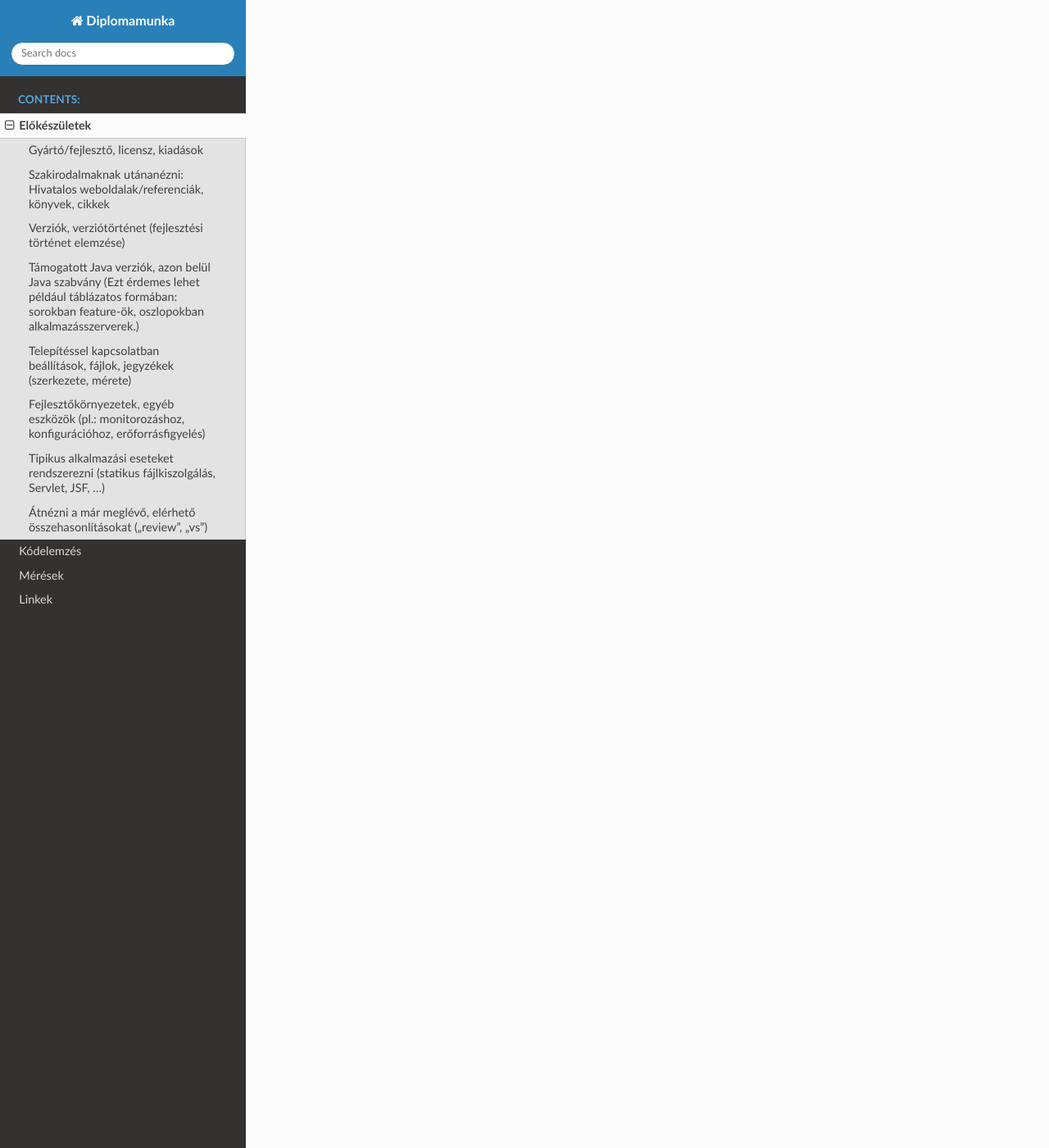
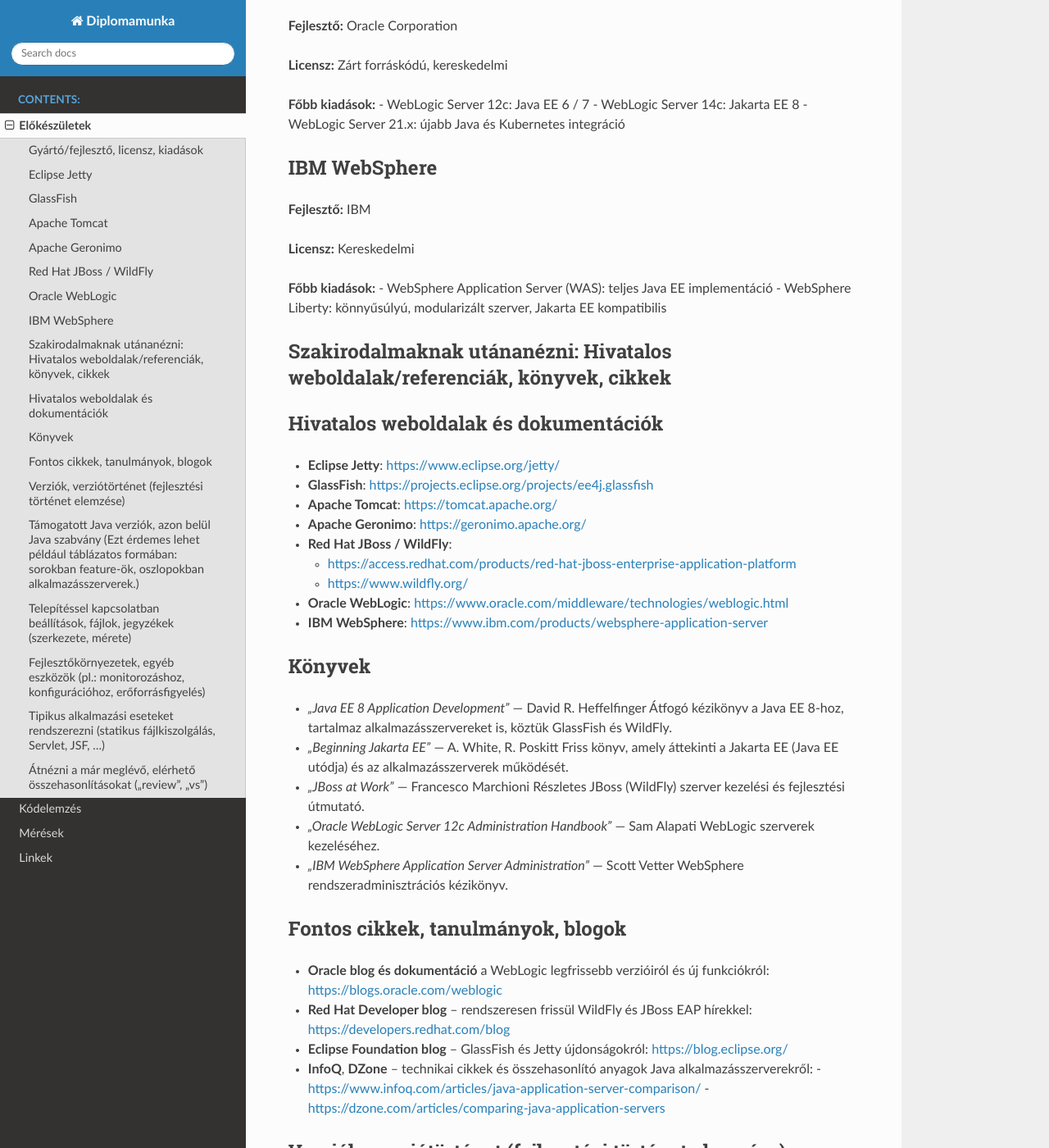
Before and after one commit to Ddavid111/Java-Servers, a Sphinx documentation site: the page built from doc/chapters/Elokeszuletek.rst, in a window 1280 px wide and 1400 px high, scrolled down 1468 px. Shown: the whole window at 82% size. Built offline with Sphinx 7.4.7 and the Read the Docs theme 3.1.0, drawn with Linux system fonts in a browser that asks for light colours; some of the changed text lies outside the part shown.

Commit message:
Update documentation structure: expand 'Elokeszuletek' chapter with detailed server information and update index title to 'Java szerverek összehasonlítása'

```diff
--- a/doc/chapters/Elokeszuletek.rst
+++ b/doc/chapters/Elokeszuletek.rst
@@ -4,8 +4,142 @@
 Gyártó/fejlesztő, licensz, kiadások
 -----------------------------------
 
+Eclipse Jetty
+-------------
+
+**Fejlesztő:** Eclipse Foundation
+
+**Licensz:** Apache License 2.0
+
+**Főbb kiadások:**
+
+- Jetty 9 (2013): servlet 3.1 támogatás
+- Jetty 10 (2021): Java 11+
+- Jetty 11 (2021): modulárisabb architektúra, Jakarta EE támogatás
+- Jetty 12 (2023): Java 17+, Servlet 6.0
+
+GlassFish
+---------
+
+**Fejlesztő:** Oracle (korábban), most Eclipse Foundation (Eclipse GlassFish)
+
+**Licensz:** Eclipse Public License 2.0 and GPL2 with GNU Classpath Exception
+
+**Főbb kiadások:**
+- GlassFish 4: Java EE 7
+- GlassFish 5: Java EE 8
+- GlassFish 6: Jakarta EE 9
+- GlassFish 7: Jakarta EE 10 támogatás (2023)
+
+Apache Tomcat
+-------------
+
+**Fejlesztő:** Apache Software Foundation
+
+**Licensz:** Apache License 2.0
+
+**Főbb kiadások:**
+- Tomcat 8.x: Servlet 3.1, JSP 2.3
+- Tomcat 9.x: Servlet 4.0
+- Tomcat 10.x: átállás a `javax.*` csomagról `jakarta.*`-ra
+- Tomcat 11 (tervezés alatt): Servlet 6.0, Java 21 támogatás
+
+Apache Geronimo
+---------------
+
+**Fejlesztő:** Apache Software Foundation
+
+**Licensz:** Apache License 2.0
+
+**Főbb kiadások:**
+- Geronimo 2.x: Java EE 5 és 6 támogatás
+- Legfrissebb kiadás 3.x (korlátozott aktivitás)
+
+Red Hat JBoss / WildFly
+-----------------------
+
+**Fejlesztők:** JBoss, Red Hat
+
+**Licensz:** LGPL v2.1
+
+**Főbb kiadások:**
+- JBoss AS 7: utolsó kiadás a JBoss név alatt
+- WildFly 8–30+: Java EE / Jakarta EE támogatás, Quarkus kompatibilitás
+- WildFly 30 (2024): Jakarta EE 10, Java 21 támogatás
+
+Oracle WebLogic
+---------------
+
+**Fejlesztő:** Oracle Corporation
+
+**Licensz:** Zárt forráskódú, kereskedelmi
+
+**Főbb kiadások:**
+- WebLogic Server 12c: Java EE 6 / 7
+- WebLogic Server 14c: Jakarta EE 8
+- WebLogic Server 21.x: újabb Java és Kubernetes integráció
+
+IBM WebSphere
+-------------
+
+**Fejlesztő:** IBM
+
+**Licensz:** Kereskedelmi
+
+**Főbb kiadások:**
+- WebSphere Application Server (WAS): teljes Java EE implementáció
+- WebSphere Liberty: könnyűsúlyú, modularizált szerver, Jakarta EE kompatibilis
+
 Szakirodalmaknak utánanézni: Hivatalos weboldalak/referenciák, könyvek, cikkek
 ------------------------------------------------------------------------------
+
+Hivatalos weboldalak és dokumentációk
+-------------------------------------
+
+- **Eclipse Jetty**: https://www.eclipse.org/jetty/
+- **GlassFish**: https://projects.eclipse.org/projects/ee4j.glassfish
+- **Apache Tomcat**: https://tomcat.apache.org/
+- **Apache Geronimo**: https://geronimo.apache.org/
+- **Red Hat JBoss / WildFly**:
+
+  - https://access.redhat.com/products/red-hat-jboss-enterprise-application-platform
+  - https://www.wildfly.org/
+- **Oracle WebLogic**: https://www.oracle.com/middleware/technologies/weblogic.html
+- **IBM WebSphere**: https://www.ibm.com/products/websphere-application-server
+
+Könyvek
+-------
+
+- *"Java EE 8 Application Development"* — David R. Heffelfinger
+  Átfogó kézikönyv a Java EE 8-hoz, tartalmaz alkalmazásszervereket is, köztük GlassFish és WildFly.
+
+- *"Beginning Jakarta EE"* — A. White, R. Poskitt
+  Friss könyv, amely áttekinti a Jakarta EE (Java EE utódja) és az alkalmazásszerverek működését.
+
+- *"JBoss at Work"* — Francesco Marchioni
+  Részletes JBoss (WildFly) szerver kezelési és fejlesztési útmutató.
+
+- *"Oracle WebLogic Server 12c Administration Handbook"* — Sam Alapati
+  WebLogic szerverek kezeléséhez.
+
+- *"IBM WebSphere Application Server Administration"* — Scott Vetter
+  WebSphere rendszeradminisztrációs kézikönyv.
+
+Fontos cikkek, tanulmányok, blogok
+----------------------------------
+
+- **Oracle blog és dokumentáció** a WebLogic legfrissebb verzióiról és új funkciókról:
+  https://blogs.oracle.com/weblogic
+
+- **Red Hat Developer blog** – rendszeresen frissül WildFly és JBoss EAP hírekkel:
+  https://developers.redhat.com/blog
+
+- **Eclipse Foundation blog** – GlassFish és Jetty újdonságokról:
+  https://blog.eclipse.org/
+
+- **InfoQ**, **DZone** – technikai cikkek és összehasonlító anyagok Java alkalmazásszerverekről:
+  - https://www.infoq.com/articles/java-application-server-comparison/
+  - https://dzone.com/articles/comparing-java-application-servers
 
 Verziók, verziótörténet (fejlesztési történet elemzése)
 --------------------------------------------------------------------------
--- a/doc/index.rst
+++ b/doc/index.rst
@@ -3,7 +3,7 @@
    You can adapt this file completely to your liking, but it should at least
    contain the root `toctree` directive.
 
-Diplomamunka
+Java szerverek összehasonlítása
 =========================================
 
 .. toctree::
```
